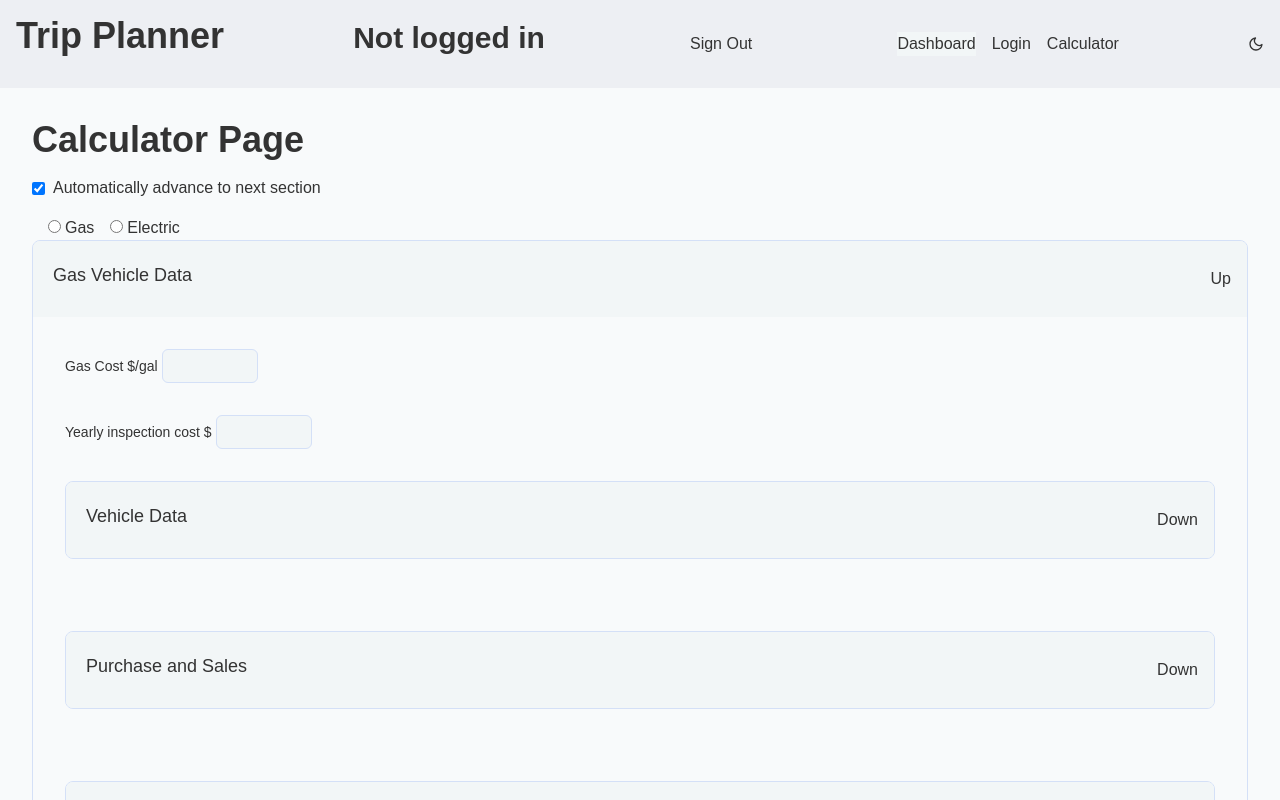
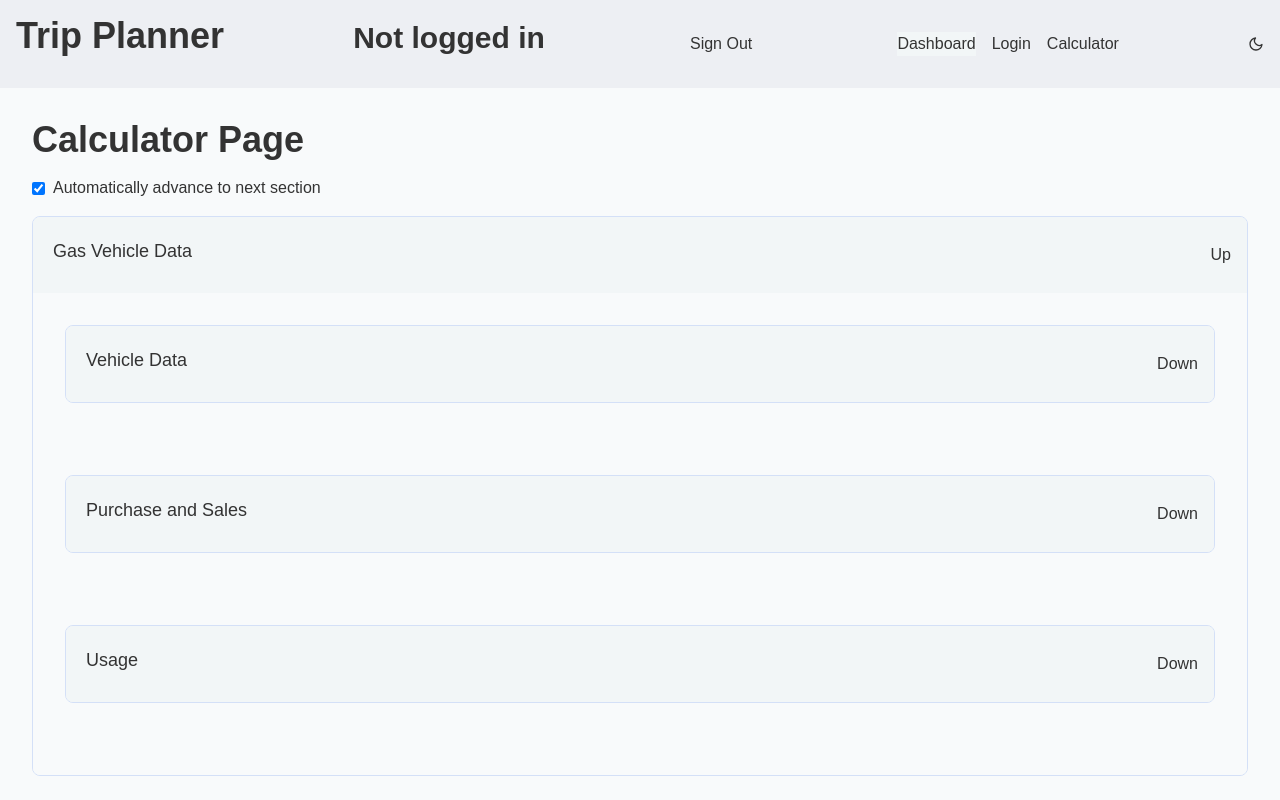
Before and after one commit to adamhinton/mileagebuddy, a Next.js app: page /calculator in a window 1280 px wide. Shown: the top 800 px of the page. Built offline with nearby package versions, Linux system fonts and the light colour scheme; no server answers.

Commit message:
Delete unused elements

```diff
--- a/src/app/calculator/page.tsx
+++ b/src/app/calculator/page.tsx
@@ -185,58 +185,12 @@ const CalculateMileageForm = () => {
 				</label>
 			</div>
 
-			<div className="ml-4">
-				<label className="mr-4">
-					<input
-						type="radio"
-						value="gas"
-						{...register("type", { required: true })}
-						className="mr-1"
-					/>
-					Gas
-				</label>
-				<label>
-					<input
-						type="radio"
-						value="electric"
-						{...register("type", { required: true })}
-						className="mr-1"
-					/>
-					Electric
-				</label>
-			</div>
-
-			{/* <MileageCalcFormNumInput
-				id="vehiclesOrder"
-				label="Vehicles Order"
-				register={register}
-				error={errors.vehiclesOrder?.message || undefined}
-				formValue={formValues.vehiclesOrder}
-				subSchema={GasVehicleSchemaForPOST.shape.vehiclesOrder}
-				setValue={setValue}
-			/> */}
-
 			<FormSection
 				title={"Gas Vehicle Data"}
 				isActive={true}
 				isCompleted={false}
 				onComplete={() => {}}
 			>
-				<MileageCalcFormNumInput
-					registerFn={register}
-					path="gasVehicleData.gasCostPerGallon"
-					error={errors.gasVehicleData?.gasCostPerGallon?.message || undefined}
-					subSchema={
-						GasVehicleSchemaForPOST.shape.gasVehicleData.shape.gasCostPerGallon
-					}
-				/>
-				<MileageCalcFormNumInput
-					registerFn={register}
-					path="fixedCosts.inspectionCost"
-					error={errors.fixedCosts?.inspectionCost?.message || undefined}
-					subSchema={BaseVehicleSchema.shape.fixedCosts.shape.inspectionCost}
-				/>
-
 				<VehicleDataSubForm register={register} errors={errors} />
 				<PurchaseAndSalesSubForm register={register} errors={errors} />
 				<UsageSubForm register={register} errors={errors} />
```
